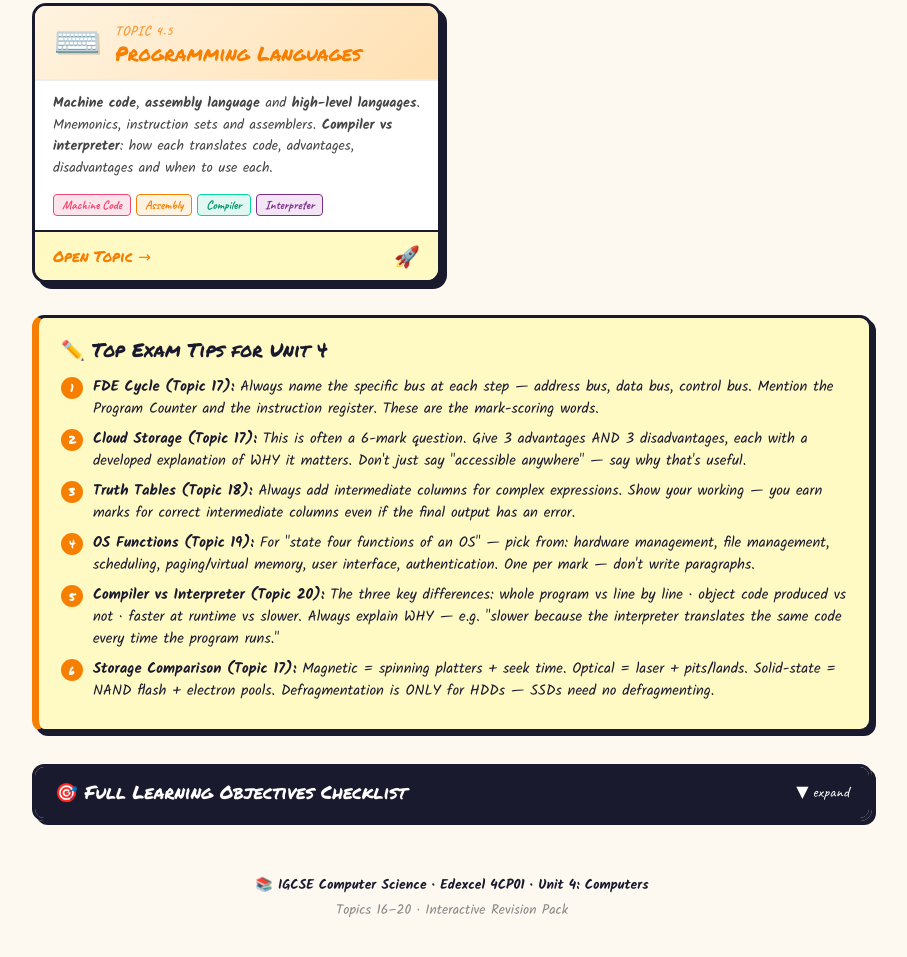
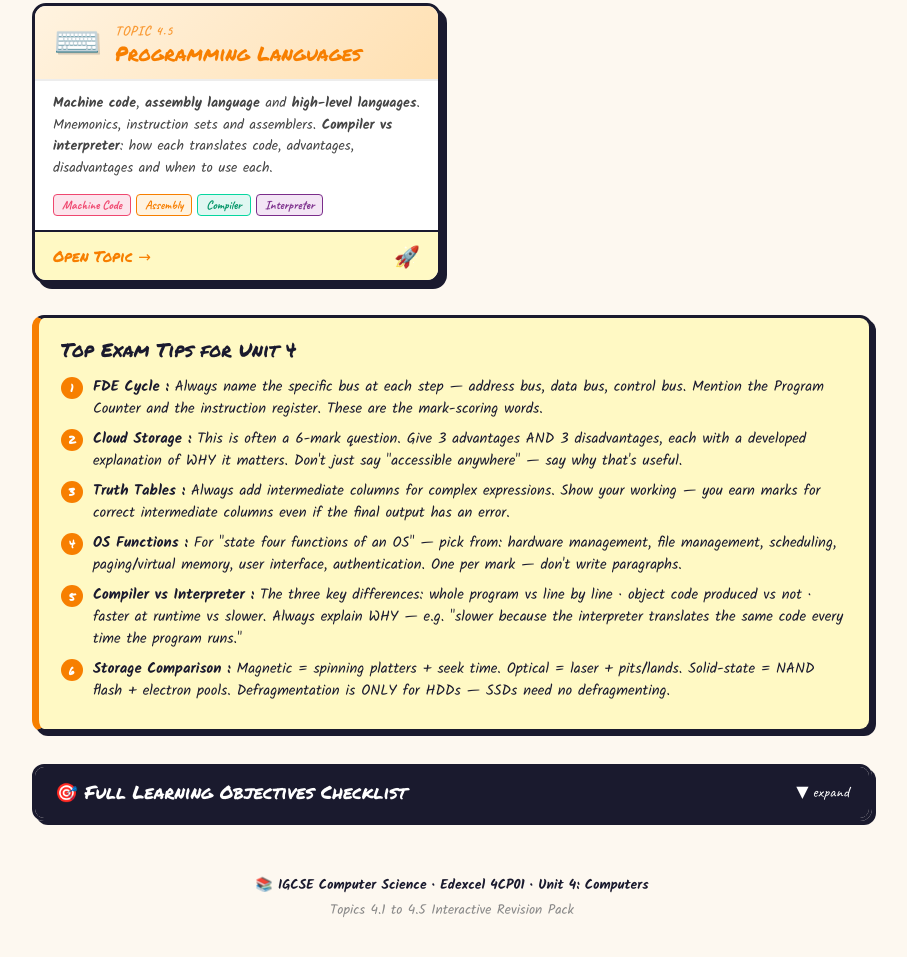
Before and after one commit to pooja7909/IGCSE-Topic-4-Computers, a plain HTML site: page index.html in a window 1280 px wide. Shown: the part 1906-2863 px from the top of the page, without its empty margins (218-1125 px from the left). Drawn offline with Linux system fonts and the light colour scheme.

Commit message:
Update index.html

```diff
--- a/index.html
+++ b/index.html
@@ -523,13 +523,13 @@
 
   <!-- ── EXAM TIPS ── -->
   <div class="tips-wrap">
-    <div class="tips-title">✏️ Top Exam Tips for Unit 4</div>
-    <div class="tip-item"><div class="tip-dot">1</div><div><strong>FDE Cycle (Topic 17):</strong> Always name the specific bus at each step — address bus, data bus, control bus. Mention the Program Counter and the instruction register. These are the mark-scoring words.</div></div>
-    <div class="tip-item"><div class="tip-dot">2</div><div><strong>Cloud Storage (Topic 17):</strong> This is often a 6-mark question. Give 3 advantages AND 3 disadvantages, each with a developed explanation of WHY it matters. Don't just say "accessible anywhere" — say why that's useful.</div></div>
-    <div class="tip-item"><div class="tip-dot">3</div><div><strong>Truth Tables (Topic 18):</strong> Always add intermediate columns for complex expressions. Show your working — you earn marks for correct intermediate columns even if the final output has an error.</div></div>
-    <div class="tip-item"><div class="tip-dot">4</div><div><strong>OS Functions (Topic 19):</strong> For "state four functions of an OS" — pick from: hardware management, file management, scheduling, paging/virtual memory, user interface, authentication. One per mark — don't write paragraphs.</div></div>
-    <div class="tip-item"><div class="tip-dot">5</div><div><strong>Compiler vs Interpreter (Topic 20):</strong> The three key differences: whole program vs line by line · object code produced vs not · faster at runtime vs slower. Always explain WHY — e.g. "slower because the interpreter translates the same code every time the program runs."</div></div>
-    <div class="tip-item"><div class="tip-dot">6</div><div><strong>Storage Comparison (Topic 17):</strong> Magnetic = spinning platters + seek time. Optical = laser + pits/lands. Solid-state = NAND flash + electron pools. Defragmentation is ONLY for HDDs — SSDs need no defragmenting.</div></div>
+    <div class="tips-title"> Top Exam Tips for Unit 4</div>
+    <div class="tip-item"><div class="tip-dot">1</div><div><strong>FDE Cycle :</strong> Always name the specific bus at each step — address bus, data bus, control bus. Mention the Program Counter and the instruction register. These are the mark-scoring words.</div></div>
+    <div class="tip-item"><div class="tip-dot">2</div><div><strong>Cloud Storage :</strong> This is often a 6-mark question. Give 3 advantages AND 3 disadvantages, each with a developed explanation of WHY it matters. Don't just say "accessible anywhere" — say why that's useful.</div></div>
+    <div class="tip-item"><div class="tip-dot">3</div><div><strong>Truth Tables :</strong> Always add intermediate columns for complex expressions. Show your working — you earn marks for correct intermediate columns even if the final output has an error.</div></div>
+    <div class="tip-item"><div class="tip-dot">4</div><div><strong>OS Functions :</strong> For "state four functions of an OS" — pick from: hardware management, file management, scheduling, paging/virtual memory, user interface, authentication. One per mark — don't write paragraphs.</div></div>
+    <div class="tip-item"><div class="tip-dot">5</div><div><strong>Compiler vs Interpreter :</strong> The three key differences: whole program vs line by line · object code produced vs not · faster at runtime vs slower. Always explain WHY — e.g. "slower because the interpreter translates the same code every time the program runs."</div></div>
+    <div class="tip-item"><div class="tip-dot">6</div><div><strong>Storage Comparison :</strong> Magnetic = spinning platters + seek time. Optical = laser + pits/lands. Solid-state = NAND flash + electron pools. Defragmentation is ONLY for HDDs — SSDs need no defragmenting.</div></div>
   </div>
 
   <!-- ── LEARNING OBJECTIVES ── -->
@@ -598,7 +598,7 @@
   <!-- ── FOOTER ── -->
   <div class="footer">
     <p>📚 <strong>IGCSE Computer Science · Edexcel 4CP01 · Unit 4: Computers</strong></p>
-    <p style="margin-top:4px;">Topics 16–20 · Interactive Revision Pack</p>
+    <p style="margin-top:4px;">Topics 4.1 to 4.5 Interactive Revision Pack</p>
   </div>
 
 </div><!-- end page-wrap -->
```
